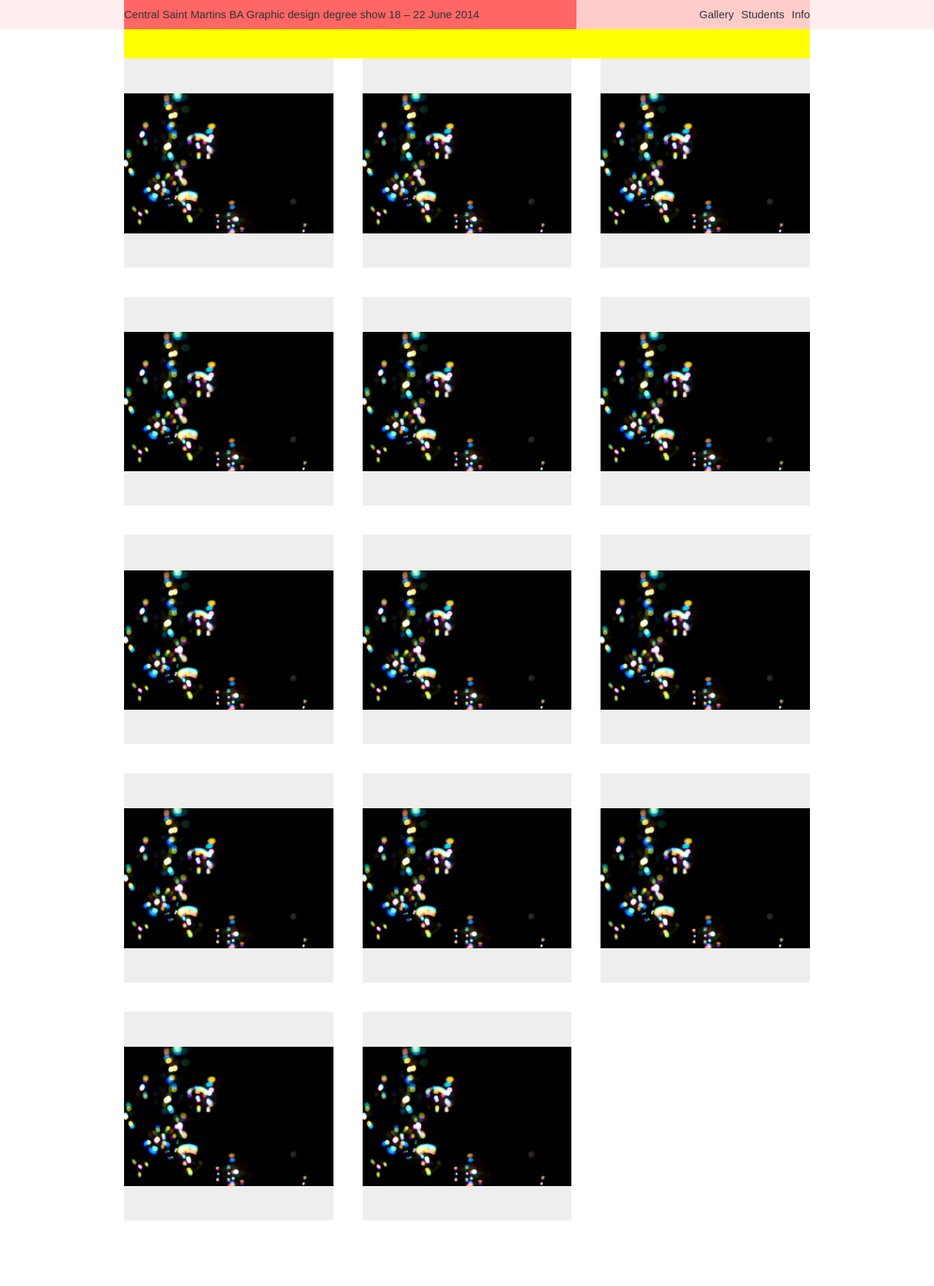
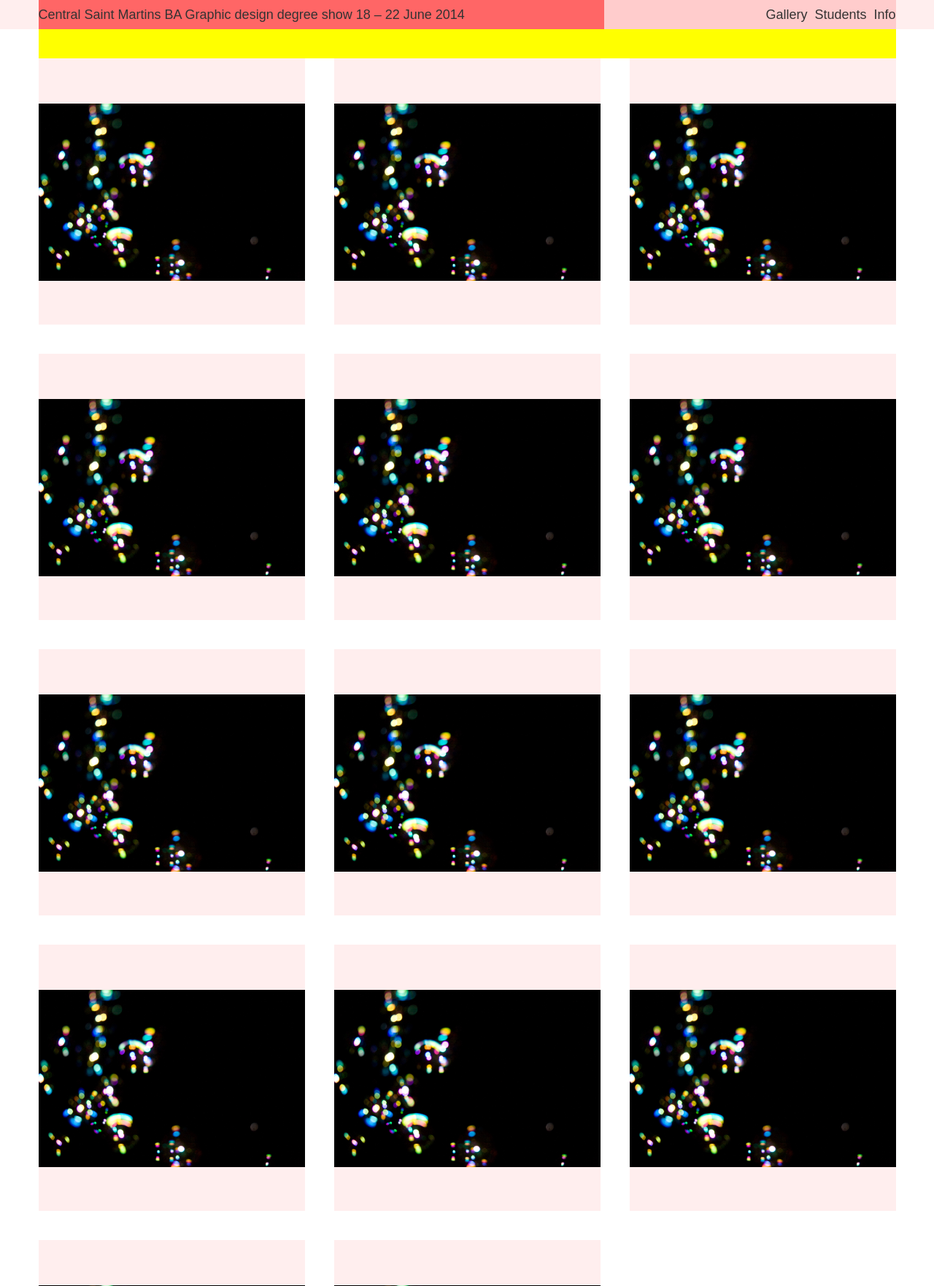
Before and after one commit to wwform/csm-ba-gd-14, a PHP site: page / in a window 1280 px wide. Shown: the top 1763 px of the page at 73% size. Before the commit the page ends 1673 px from the top, so only its background shows below. Run offline with PHP 8.4, Linux system fonts and the light colour scheme; style sheets or scripts are compiled from the project's sources; some libraries are stand-ins or nearby versions.

Commit message:
thumbs work

```diff
--- a/index.php
+++ b/index.php
@@ -35,6 +35,9 @@
 		<link rel="stylesheet" href="./static/css/template.less?<?php echo time(); ?>" type="text/less" media="all">
 		<script type="text/javascript" src="./static/js/less-1.3.3.min.js"></script>
 
+		<script type="text/javascript" src="./static/js/modernizr-latest.js"></script>
+
+
 		<!--[if lt IE 9]>
 		<script type="text/javascript" src="./static/js/jquery-1.11.0.min.js"></script>
 		<![endif]-->
@@ -68,8 +71,10 @@
 					<img src="./static/img/template/test_01.jpg" alt="placeholder">
 				</div>
 				<div class="thumb-title">
-					<h3>Student name</h3>
-					<h4>Pathway</h4>
+					<div class="thumb-title-inner">
+						<h3>Student name</h3>
+						<h4>Pathway</h4>
+					</div>
 				</div>
 			</a>
 		<?php endfor; ?>
--- a/static/css/template.less
+++ b/static/css/template.less
@@ -10,9 +10,9 @@ div.clear { clear: both; line-height: 0; height: 0; font-size: 0; border: 0; pad
 @col-width: (@content-width - ((@columns - 1) * @gutter ))/ @columns;
 
 /* TYPOGRAPHY */
-@font-family: Arial, sans-serif;
-@font-size: 15px;
-@line-height: 20px;
+@font-family: 'Avenir-Heavy', Arial, sans-serif;
+@font-size: 18px;
+@line-height: 24px;
 @p-space: @line-height/2;
 
 /* COLOURS */
@@ -184,13 +184,18 @@ main {
 	margin-bottom: @thumb-gutter;
 	margin-left: @thumb-gutter;
 	float: left;
-	background: #eee;
+	position: relative;
+
+	background: #fee;
 }
 
 .first { margin-left: 0; }
 
 .thumb-image {
 	line-height: @thumb-width;
+	position: absolute;
+	left: 0; top: 0;
+	width: @thumb-width; height: @thumb-width;
 }
 
 .thumb-image img {
@@ -198,4 +203,99 @@ main {
 	vertical-align: middle;
 	max-width: 100%;
 	max-height: 100%;
+	z-index: 1;
 }
+
+.thumb-title {
+	width: @thumb-width; height: @thumb-width;
+	position: absolute;
+	line-height: @thumb-width;
+}
+
+.thumb-title-inner {
+	height: auto;
+	display: inline-block;
+	vertical-align: middle;
+	line-height: @line-height;
+}
+
+.thumb-title-inner h3,
+.thumb-title-inner h4 {
+	font-weight: normal;
+	margin: 0;
+}
+
+
+/* interaction */
+.thumb-title { display: none; }
+.thumb:hover .thumb-title { display: block; }
+.thumb:hover .thumb-image { opacity: .1; }
+
+@title-height: 60px;
+.touch .thumb { height: @thumb-width + @title-height; }
+.touch .thumb-title { height: @title-height; position: absolute; bottom: 0; top: auto; line-height: @title-height; }
+
+
+
+
+@media only screen and (min-width: 1200px) {
+
+	@content-width: 1175px;
+	@columns: 12;
+	@gutter: 25px;
+	@col-width: (@content-width - ((@columns - 1) * @gutter ))/ @columns;
+
+	.col  {
+		float: left;
+		margin-left: @gutter;
+		width: @col-width;
+		margin-bottom: @gutter;
+		text-align: left;
+	}
+
+	.two  { width: @col-width * 2 + 1 * @gutter; }
+	.three { width: @col-width * 3 + 2 * @gutter; }
+	.four { width: @col-width * 4 + 3 * @gutter; }
+	.five { width: @col-width * 5 + 4 * @gutter; }
+	.six  { width: @col-width * 6 + 5 * @gutter; }
+	.seven { width: @col-width * 7 + 6 * @gutter; }
+	.eight { width: @col-width * 8 + 7 * @gutter; }
+	.nine { width: @col-width * 9 + 8 * @gutter; }
+	.ten  { width: @col-width * 10 + 9 * @gutter; }
+	.eleven { width: @col-width * 11 + 10 * @gutter; }
+	.twelve { width: @col-width * 12 + 11 * @gutter; }
+
+	header div.inner,
+	main {
+		width: @content-width;
+	}
+
+	@thumb-width: 365px;
+	@thumb-gutter: 40px;
+
+	.thumb {
+		width: @thumb-width; height: @thumb-width;
+		margin-bottom: @thumb-gutter;
+		margin-left: @thumb-gutter;
+	}
+
+	.first {
+		margin-left: 0;
+	}
+
+	.thumb-image {
+		line-height: @thumb-width;
+		width: @thumb-width; height: @thumb-width;
+	}
+
+	.thumb-title {
+		width: @thumb-width; height: @thumb-width;
+		line-height: @thumb-width;
+	}
+
+	@title-height: 60px;
+	.touch .thumb { height: @thumb-width + @title-height; }
+	.touch .thumb-title { height: @title-height; line-height: @title-height; }
+
+
+}
--- a/static/js/template.js
+++ b/static/js/template.js
@@ -1,133 +1,135 @@
 $(document).ready(function(){
 
-	jQuery.fn.mostVisible = function(mySelector) {
+	// Modernizr.load();
 
-		var wHeight = $(window).height()
-		var wTop = $(window).scrollTop();
-		var wBottom = wTop + wHeight;
+	// jQuery.fn.mostVisible = function(mySelector) {
 
-		most_visible_height = 0;
-		$most_visible = false;
+	// 	var wHeight = $(window).height()
+	// 	var wTop = $(window).scrollTop();
+	// 	var wBottom = wTop + wHeight;
 
-		if(wTop < 100) return $(this).children(mySelector+':first');
+	// 	most_visible_height = 0;
+	// 	$most_visible = false;
 
-		$(this).children(mySelector).each(function(){
-			$this = $(this);
-			var pHeight = $this.height()
-			var pTop = $this.offset().top;
-			var pBottom = pTop + pHeight;
-			// outside screen at bottom or outside screen at top
-			if( pTop > wBottom || pBottom < wTop ) return;
-			// part of project visible
-			intersect_top = (pTop < wTop) ? wTop : pTop
-			intersect_bottom = (pBottom < wBottom) ? pBottom : wBottom
-			intersect_height = intersect_bottom - intersect_top;
-			if(intersect_height > most_visible_height) {
-				$most_visible = $this;
-				most_visible_height = intersect_height;
-			}
+	// 	if(wTop < 100) return $(this).children(mySelector+':first');
 
-		});
+	// 	$(this).children(mySelector).each(function(){
+	// 		$this = $(this);
+	// 		var pHeight = $this.height()
+	// 		var pTop = $this.offset().top;
+	// 		var pBottom = pTop + pHeight;
+	// 		// outside screen at bottom or outside screen at top
+	// 		if( pTop > wBottom || pBottom < wTop ) return;
+	// 		// part of project visible
+	// 		intersect_top = (pTop < wTop) ? wTop : pTop
+	// 		intersect_bottom = (pBottom < wBottom) ? pBottom : wBottom
+	// 		intersect_height = intersect_bottom - intersect_top;
+	// 		if(intersect_height > most_visible_height) {
+	// 			$most_visible = $this;
+	// 			most_visible_height = intersect_height;
+	// 		}
 
-		return $most_visible;
-	}
+	// 	});
+
+	// 	return $most_visible;
+	// }
 
 
-	var $window = $(window);
+	// var $window = $(window);
 
-	showMenu = function() {
-		$('.menu').addClass('visible-menu');
-		menuVisible = true;
-	}
+	// showMenu = function() {
+	// 	$('.menu').addClass('visible-menu');
+	// 	menuVisible = true;
+	// }
 
-	hideMenu = function() {
-		$('.menu').removeClass('visible-menu');
-		menuVisible = false;
-	}
+	// hideMenu = function() {
+	// 	$('.menu').removeClass('visible-menu');
+	// 	menuVisible = false;
+	// }
 
-	var menuVisible = false;
-	initMenu = function() {
-		$(document).on('click','.menu-toggle',function(e) {
-			e.preventDefault();
-			if( menuVisible ) hideMenu();
-			else showMenu();
-		})
-	}
+	// var menuVisible = false;
+	// initMenu = function() {
+	// 	$(document).on('click','.menu-toggle',function(e) {
+	// 		e.preventDefault();
+	// 		if( menuVisible ) hideMenu();
+	// 		else showMenu();
+	// 	})
+	// }
 
 
-	adjustHomeSizes = function(){
+	// adjustHomeSizes = function(){
 
-		var wh = $window.height();
-		var ww = $window.width();
+	// 	var wh = $window.height();
+	// 	var ww = $window.width();
 
-		var landscapeMaxHeight = 700 > wh ? wh : 700;
-		var landscapeMaxWidth  = 940 > ww ? ww : 940;
-		var portraitMaxHeight  = 700 > wh ? wh : 700;
-		var portraitMaxWidth   = 700 > ww ? ww : 700;
+	// 	var landscapeMaxHeight = 700 > wh ? wh : 700;
+	// 	var landscapeMaxWidth  = 940 > ww ? ww : 940;
+	// 	var portraitMaxHeight  = 700 > wh ? wh : 700;
+	// 	var portraitMaxWidth   = 700 > ww ? ww : 700;
 
-		$('.hp-section-inner img.landscape').css({
-			maxWidth: landscapeMaxWidth+'px',
-			maxHeight: landscapeMaxHeight+'px'
-		});
-		$('.hp-section-inner img.portrait').css({
-			maxWidth: portraitMaxWidth+'px',
-			maxHeight: portraitMaxHeight+'px'
-		});
+	// 	$('.hp-section-inner img.landscape').css({
+	// 		maxWidth: landscapeMaxWidth+'px',
+	// 		maxHeight: landscapeMaxHeight+'px'
+	// 	});
+	// 	$('.hp-section-inner img.portrait').css({
+	// 		maxWidth: portraitMaxWidth+'px',
+	// 		maxHeight: portraitMaxHeight+'px'
+	// 	});
 
-		// offset for scroll-over
-		$('.hp-section').eq(1).css({
-			marginTop: $window.height()
-		})
+	// 	// offset for scroll-over
+	// 	$('.hp-section').eq(1).css({
+	// 		marginTop: $window.height()
+	// 	})
 
-	}
+	// }
 
 
-	initHomeNav = function() {
-		// hide inline titles
-		$('.hp-section-inner h2').hide();
+	// initHomeNav = function() {
+	// 	// hide inline titles
+	// 	$('.hp-section-inner h2').hide();
 
-		// vertical center navigation
-		$('.hp-nav').css({
-			marginTop: ($('.hp-nav').height()*-.5 - 10)+'px'
-		})
-		// scroll on navigation
-		$(document).on('click','.hp-nav a', function(e){
-			e.preventDefault();
-			e.stopPropagation();
-			var nst = $(this).index() * $window.height() + 'px';
-			$('html, body').animate({
-				scrollTop: nst
-			}, 300);
-		})
+	// 	// vertical center navigation
+	// 	$('.hp-nav').css({
+	// 		marginTop: ($('.hp-nav').height()*-.5 - 10)+'px'
+	// 	})
+	// 	// scroll on navigation
+	// 	$(document).on('click','.hp-nav a', function(e){
+	// 		e.preventDefault();
+	// 		e.stopPropagation();
+	// 		var nst = $(this).index() * $window.height() + 'px';
+	// 		$('html, body').animate({
+	// 			scrollTop: nst
+	// 		}, 300);
+	// 	})
 
-		$(window).scroll(function(){
-			// adjust navigation to scroll
-			var $mv  = $('.main-home').mostVisible('.hp-section:not(".hp-header")');
-			console.log( $mv.index() );
-			$('.hp-nav a').removeClass('active');
-			$('.hp-nav a').eq($mv.index()).addClass('active');
+	// 	$(window).scroll(function(){
+	// 		// adjust navigation to scroll
+	// 		var $mv  = $('.main-home').mostVisible('.hp-section:not(".hp-header")');
+	// 		console.log( $mv.index() );
+	// 		$('.hp-nav a').removeClass('active');
+	// 		$('.hp-nav a').eq($mv.index()).addClass('active');
 
-			// show title of most visible project
-			$('h2').removeClass('fixed-title').hide();
-			$mv.find('h2').addClass('fixed-title').show();
+	// 		// show title of most visible project
+	// 		$('h2').removeClass('fixed-title').hide();
+	// 		$mv.find('h2').addClass('fixed-title').show();
 
-			// we're at the top
-			if( $(window).scrollTop() < $(window).height() ) {
-				$('h2').removeClass('fixed-title').hide();
-				$('.hp-nav a').removeClass('active');
-				$('.hp-nav a').eq(0).addClass('active');
-			}
+	// 		// we're at the top
+	// 		if( $(window).scrollTop() < $(window).height() ) {
+	// 			$('h2').removeClass('fixed-title').hide();
+	// 			$('.hp-nav a').removeClass('active');
+	// 			$('.hp-nav a').eq(0).addClass('active');
+	// 		}
 
 
-		});
+	// 	});
 
-	}
+	// }
 
 
-	initMenu();
-	adjustHomeSizes();
-	$window.resize( adjustHomeSizes );
-	initHomeNav();
+	// initMenu();
+	// adjustHomeSizes();
+	// $window.resize( adjustHomeSizes );
+	// initHomeNav();
 
 
 
```
